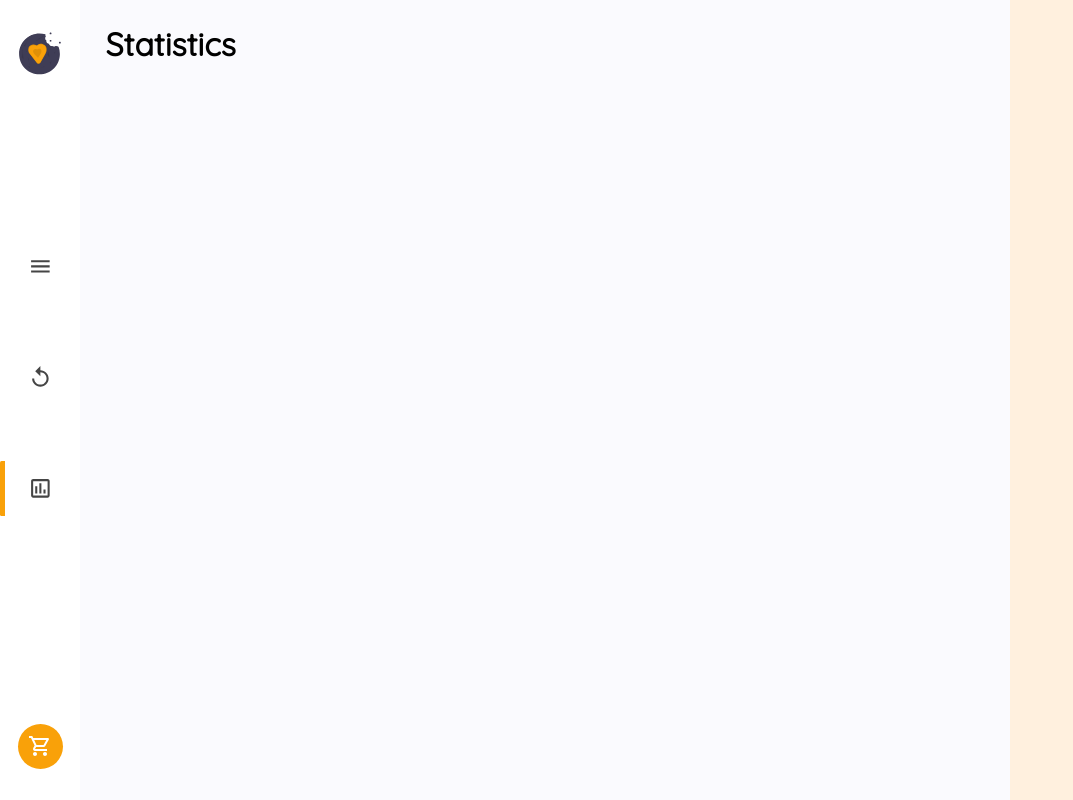
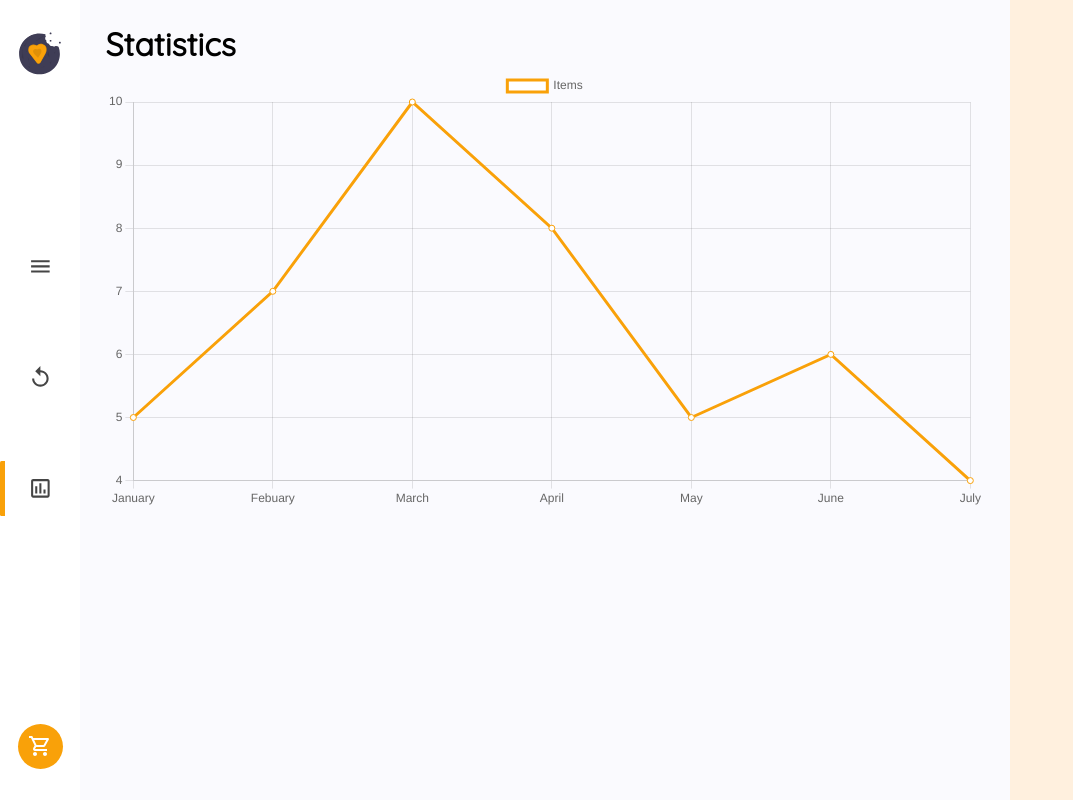
Before and after one commit to nisabmohd/Shoppingify, a React (Vite) app in the folder client/: page /statistics in a window 1280 px wide. Shown: the whole page, without its empty margins (0-1073 px from the left). Built offline with nearby package versions, Linux system fonts and the light colour scheme.

Commit message:
chartJs line graph added

```diff
--- a/client/package.json
+++ b/client/package.json
@@ -13,7 +13,9 @@
     "@emotion/styled": "^11.10.5",
     "@mui/icons-material": "^5.10.14",
     "@mui/material": "^5.10.14",
+    "chart.js": "^4.0.1",
     "react": "^18.2.0",
+    "react-chartjs-2": "^5.0.1",
     "react-dom": "^18.2.0",
     "react-router-dom": "^6.4.3"
   },
--- /dev/null
+++ b/client/src/components/Graph.tsx
@@ -0,0 +1,39 @@
+import { Line } from "react-chartjs-2";
+import {
+  Chart as ChartJS,
+  CategoryScale,
+  LinearScale,
+  PointElement,
+  LineElement,
+  Legend,
+} from "chart.js";
+
+export function Graph() {
+  ChartJS.register(
+    CategoryScale,
+    LinearScale,
+    PointElement,
+    LineElement,
+    Legend
+  );
+
+  const data = {
+    labels: ["January", "Febuary", "March", "April", "May", "June", "July"],
+    datasets: [
+      {
+        label: "Items",
+        data: [5, 7, 10, 8, 5, 6, 4],
+        borderColor: "#F9A109",
+        backgroundColor: "white",
+      },
+    ],
+  };
+  return (
+    <Line
+      data={data}
+      options={{
+        responsive: true,
+      }}
+    />
+  );
+}
--- a/client/src/pages/Statistics.tsx
+++ b/client/src/pages/Statistics.tsx
@@ -1,7 +1,20 @@
+import { Graph } from "../components/Graph";
+
 export function Statistics() {
   return (
     <div style={{ padding: "3vh 2vw", flex: "3.25" }}>
       <h1>Statistics</h1>
+      <div
+        style={{
+          width: "100%",
+          height: "450px",
+          display: "flex",
+          alignItems: "center",
+          justifyContent: "center",
+        }}
+      >
+        <Graph />
+      </div>
     </div>
   );
 }
```
Also changed, not shown: 1 other file (tests, documents, lock files or other folders).
